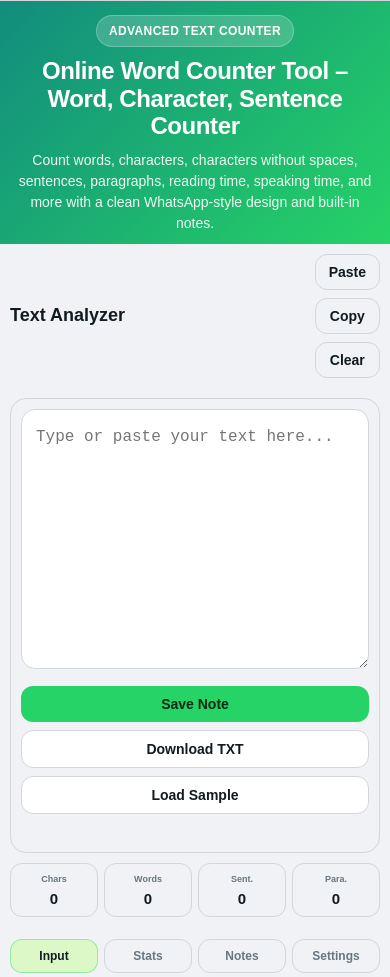
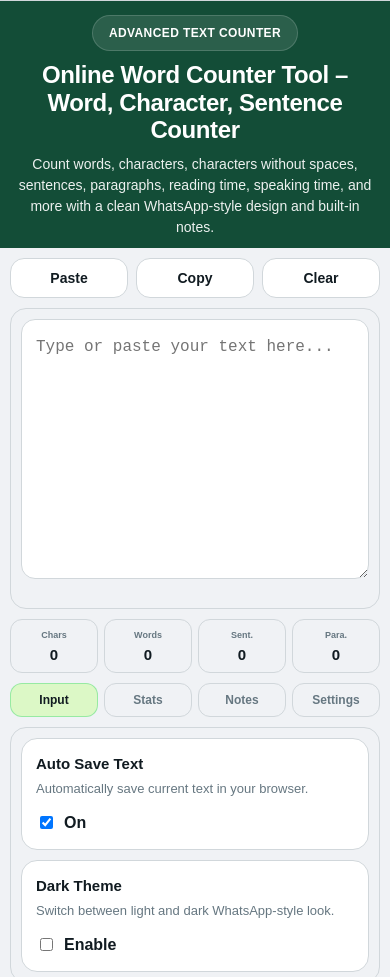
Before and after one commit to shahidlogs/online-word-counter-tool, a plain HTML site: page index.html in a window 390 px wide. Shown: the top 977 px of the page. Drawn offline with Linux system fonts and the light colour scheme.

Commit message:
Update index.html

```diff
--- a/index.html
+++ b/index.html
@@ -33,6 +33,7 @@
       --wa-line:#d1d7db;
       --wa-soft:#f0f2f5;
       --wa-shadow:0 16px 40px rgba(17,27,33,.10);
+      --hero-solid:#134d37;
       --radius-xl:26px;
       --radius-lg:18px;
       --radius-md:14px;
@@ -50,6 +51,7 @@
       --wa-line:#2a3942;
       --wa-soft:#111b21;
       --wa-shadow:0 16px 40px rgba(0,0,0,.35);
+      --hero-solid:#134d37;
     }
 
     *{ box-sizing:border-box; }
@@ -82,17 +84,17 @@
 
     .hero-top{
       padding:18px 18px 10px;
-      background:linear-gradient(135deg,var(--wa-primary-dark),var(--wa-primary));
+      background:var(--hero-solid);
       color:#fff;
       text-align:center;
     }
 
     .eyebrow{
       display:inline-block;
-      padding:6px 12px;
+      padding:8px 16px;
       border-radius:999px;
-      background:rgba(255,255,255,.18);
-      border:1px solid rgba(255,255,255,.24);
+      background:rgba(255,255,255,.10);
+      border:1px solid rgba(255,255,255,.16);
       font-size:12px;
       font-weight:700;
       letter-spacing:.4px;
@@ -127,26 +129,11 @@
       color:var(--wa-text);
     }
 
-    .app-header{
-      display:flex;
-      justify-content:space-between;
-      align-items:center;
-      gap:12px;
+    .top-actions{
+      display:grid;
+      grid-template-columns:repeat(3,1fr);
+      gap:8px;
       margin-bottom:12px;
-      flex-wrap:wrap;
-    }
-
-    .app-title{
-      margin:0;
-      font-size:18px;
-      font-weight:800;
-      color:var(--wa-text);
-    }
-
-    .top-actions{
-      display:flex;
-      gap:8px;
-      flex-wrap:wrap;
     }
 
     .action-btn,
@@ -161,76 +148,19 @@
     }
 
     .action-btn{
-      padding:9px 13px;
-      border-radius:12px;
-      background:var(--wa-soft);
+      padding:11px 13px;
+      border-radius:14px;
+      background:var(--wa-surface);
       color:var(--wa-text);
       border:1px solid var(--wa-line);
-      font-size:14px;
+      font-size:15px;
+      width:100%;
     }
 
-    .action-btn:hover{
+    .action-btn:hover,
+    .main-btn:hover{
       transform:translateY(-1px);
     }
-
-    .tab-row{
-      display:grid;
-      grid-template-columns:repeat(4,1fr);
-      gap:8px;
-      margin-bottom:12px;
-    }
-
-    .tab-btn{
-      padding:10px 8px;
-      border-radius:12px;
-      background:var(--wa-soft);
-      color:var(--wa-muted);
-      border:1px solid var(--wa-line);
-      font-size:14px;
-    }
-
-    .tab-btn.active{
-      background:var(--wa-chat);
-      color:var(--wa-text);
-      border-color:rgba(37,211,102,.38);
-    }
-
-    .summary-grid{
-      display:grid;
-      grid-template-columns:repeat(4,1fr);
-      gap:8px;
-      margin-bottom:12px;
-    }
-
-    .summary-box{
-      background:var(--wa-soft);
-      border:1px solid var(--wa-line);
-      border-radius:14px;
-      padding:9px 8px;
-      min-height:64px;
-      text-align:center;
-      display:flex;
-      flex-direction:column;
-      justify-content:center;
-    }
-
-    .summary-label{
-      font-size:11px;
-      font-weight:700;
-      color:var(--wa-muted);
-      margin-bottom:4px;
-    }
-
-    .summary-value{
-      font-size:21px;
-      font-weight:800;
-      line-height:1.05;
-      color:var(--wa-text);
-      word-break:break-word;
-    }
-
-    .panel{ display:none; }
-    .panel.active{ display:block; }
 
     .editor-card,
     .stats-card,
@@ -243,7 +173,7 @@
     }
 
     .textarea-wrap{
-      margin-bottom:10px;
+      margin-bottom:12px;
     }
 
     textarea{
@@ -286,9 +216,64 @@
       border:1px solid var(--wa-line);
     }
 
-    .main-btn:hover{
-      transform:translateY(-1px);
+    .summary-grid{
+      display:grid;
+      grid-template-columns:repeat(4,1fr);
+      gap:8px;
+      margin:12px 0;
     }
+
+    .summary-box{
+      background:var(--wa-soft);
+      border:1px solid var(--wa-line);
+      border-radius:14px;
+      padding:9px 8px;
+      min-height:64px;
+      text-align:center;
+      display:flex;
+      flex-direction:column;
+      justify-content:center;
+    }
+
+    .summary-label{
+      font-size:11px;
+      font-weight:700;
+      color:var(--wa-muted);
+      margin-bottom:4px;
+    }
+
+    .summary-value{
+      font-size:21px;
+      font-weight:800;
+      line-height:1.05;
+      color:var(--wa-text);
+      word-break:break-word;
+    }
+
+    .tab-row{
+      display:grid;
+      grid-template-columns:repeat(4,1fr);
+      gap:8px;
+      margin-bottom:12px;
+    }
+
+    .tab-btn{
+      padding:10px 8px;
+      border-radius:12px;
+      background:var(--wa-soft);
+      color:var(--wa-muted);
+      border:1px solid var(--wa-line);
+      font-size:14px;
+    }
+
+    .tab-btn.active{
+      background:var(--wa-chat);
+      color:var(--wa-text);
+      border-color:rgba(37,211,102,.38);
+    }
+
+    .panel{ display:none; }
+    .panel.active{ display:block; }
 
     .status-line{
       margin-top:10px;
@@ -457,6 +442,10 @@
       color:var(--wa-text);
     }
 
+    .input-footer-actions{
+      margin-top:12px;
+    }
+
     .bottom-text{
       margin-top:18px;
       padding:20px 18px 8px;
@@ -557,26 +546,36 @@
         border:none;
       }
 
-      .app-header{
-        padding:0 0 10px;
+      .editor-card,
+      .stats-card,
+      .notes-card,
+      .settings-card{
+        padding:10px;
+        border-radius:16px;
+      }
+
+      .top-actions{
+        grid-template-columns:repeat(3,1fr);
+        gap:8px;
         margin-bottom:10px;
       }
 
-      .tab-row{
-        grid-template-columns:repeat(4,1fr);
-        gap:6px;
-        order:2;
+      .action-btn{
+        font-size:14px;
+        padding:11px 8px;
       }
 
-      .tab-btn{
-        font-size:12px;
-        padding:9px 6px;
+      textarea{
+        min-height:260px;
+        font-size:16px;
+        padding:14px;
+        border-radius:14px;
       }
 
       .summary-grid{
         grid-template-columns:repeat(4,1fr);
         gap:6px;
-        order:3;
+        margin:10px 0;
       }
 
       .summary-box{
@@ -593,61 +592,30 @@
         font-size:16px;
       }
 
-      textarea{
-        min-height:260px;
-        font-size:16px;
-        padding:14px;
-        border-radius:14px;
+      .tab-row{
+        grid-template-columns:repeat(4,1fr);
+        gap:6px;
+        margin-bottom:10px;
       }
 
-      .editor-card,
-      .stats-card,
-      .notes-card,
-      .settings-card{
-        padding:10px;
-        border-radius:16px;
+      .tab-btn{
+        font-size:12px;
+        padding:9px 6px;
       }
 
       .editor-actions,
-      .top-actions,
       .notes-top{
         display:grid;
-        grid-template-columns:1fr 1fr;
+        grid-template-columns:1fr;
       }
 
       .action-btn,
       .main-btn{
         width:100%;
       }
-
-      /* mobile par input sab se pehle */
-      .mobile-priority{
-        display:flex;
-        flex-direction:column;
-      }
-
-      .mobile-priority .panel.active{
-        order:1;
-      }
-
-      .mobile-priority .summary-grid{
-        order:2;
-        margin-top:10px;
-      }
-
-      .mobile-priority .tab-row{
-        order:3;
-        margin-top:10px;
-      }
     }
 
     @media (max-width:430px){
-      .editor-actions,
-      .top-actions,
-      .notes-top{
-        grid-template-columns:1fr;
-      }
-
       .summary-grid{
         grid-template-columns:repeat(4,1fr);
       }
@@ -658,6 +626,10 @@
 
       .summary-label{
         font-size:9px;
+      }
+
+      .top-actions{
+        grid-template-columns:repeat(3,1fr);
       }
     }
   </style>
@@ -694,21 +666,18 @@
       </div>
 
       <div class="app-shell">
-        <div class="app-card mobile-priority">
-          <div class="app-header">
-            <h2 class="app-title">Text Analyzer</h2>
-            <div class="top-actions">
-              <button class="action-btn" id="pasteBtn">Paste</button>
-              <button class="action-btn" id="copyBtn">Copy</button>
-              <button class="action-btn" id="clearBtn">Clear</button>
-            </div>
+        <div class="app-card">
+
+          <div class="top-actions">
+            <button class="action-btn" id="pasteBtn">Paste</button>
+            <button class="action-btn" id="copyBtn">Copy</button>
+            <button class="action-btn" id="clearBtn">Clear</button>
           </div>
 
-          <div class="tab-row">
-            <button class="tab-btn active" data-tab="inputPanel">Input</button>
-            <button class="tab-btn" data-tab="statsPanel">Stats</button>
-            <button class="tab-btn" data-tab="notesPanel">Notes</button>
-            <button class="tab-btn" data-tab="settingsPanel">Settings</button>
+          <div class="editor-card">
+            <div class="textarea-wrap">
+              <textarea id="text" placeholder="Type or paste your text here..." autocapitalize="off" autocomplete="off" autocorrect="off" spellcheck="false"></textarea>
+            </div>
           </div>
 
           <div class="summary-grid">
@@ -730,18 +699,46 @@
             </div>
           </div>
 
+          <div class="tab-row">
+            <button class="tab-btn active" data-tab="inputPanel">Input</button>
+            <button class="tab-btn" data-tab="statsPanel">Stats</button>
+            <button class="tab-btn" data-tab="notesPanel">Notes</button>
+            <button class="tab-btn" data-tab="settingsPanel">Settings</button>
+          </div>
+
           <div class="panel active" id="inputPanel">
-            <div class="editor-card">
-              <div class="textarea-wrap">
-                <textarea id="text" placeholder="Type or paste your text here..." autocapitalize="off" autocomplete="off" autocorrect="off" spellcheck="false"></textarea>
+            <div class="settings-card" style="margin-bottom:12px;">
+              <div class="settings-list">
+                <div class="setting-row">
+                  <div class="setting-text">
+                    <h3>Auto Save Text</h3>
+                    <p>Automatically save current text in your browser.</p>
+                  </div>
+                  <label class="switch">
+                    <input type="checkbox" id="autosaveToggle" checked>
+                    <span>On</span>
+                  </label>
+                </div>
+
+                <div class="setting-row">
+                  <div class="setting-text">
+                    <h3>Dark Theme</h3>
+                    <p>Switch between light and dark WhatsApp-style look.</p>
+                  </div>
+                  <label class="switch">
+                    <input type="checkbox" id="darkModeToggle">
+                    <span>Enable</span>
+                  </label>
+                </div>
               </div>
+            </div>
 
+            <div class="editor-card input-footer-actions">
               <div class="editor-actions">
                 <button class="main-btn" id="saveNoteBtn">Save Note</button>
                 <button class="main-btn secondary" id="downloadBtn">Download TXT</button>
                 <button class="main-btn secondary" id="sampleBtn">Load Sample</button>
               </div>
-
               <div class="status-line" id="statusLine"></div>
             </div>
           </div>
@@ -797,7 +794,7 @@
                 <button class="main-btn" id="saveNoteBtn2">Save Current Text</button>
                 <button class="main-btn secondary" id="exportNotesBtn">Export Notes</button>
               </div>
-              <div id="notesWrap"></div>
+              <div id="notesWrap" style="margin-top:12px;"></div>
             </div>
           </div>
 
@@ -810,7 +807,7 @@
                     <p>Automatically save current text in your browser.</p>
                   </div>
                   <label class="switch">
-                    <input type="checkbox" id="autosaveToggle" checked>
+                    <input type="checkbox" id="autosaveToggleClone">
                     <span>On</span>
                   </label>
                 </div>
@@ -821,13 +818,14 @@
                     <p>Switch between light and dark WhatsApp-style look.</p>
                   </div>
                   <label class="switch">
-                    <input type="checkbox" id="darkModeToggle">
+                    <input type="checkbox" id="darkModeToggleClone">
                     <span>Enable</span>
                   </label>
                 </div>
               </div>
             </div>
           </div>
+
         </div>
       </div>
 
@@ -916,14 +914,16 @@
     const notesWrap = document.getElementById("notesWrap");
     const autosaveToggle = document.getElementById("autosaveToggle");
     const darkModeToggle = document.getElementById("darkModeToggle");
+    const autosaveToggleClone = document.getElementById("autosaveToggleClone");
+    const darkModeToggleClone = document.getElementById("darkModeToggleClone");
 
     const tabButtons = document.querySelectorAll(".tab-btn");
     const panels = document.querySelectorAll(".panel");
 
-    const STORAGE_TEXT = "owct_saved_text_v3";
-    const STORAGE_NOTES = "owct_saved_notes_v3";
-    const STORAGE_AUTOSAVE = "owct_autosave_v3";
-    const STORAGE_DARKMODE = "owct_darkmode_v3";
+    const STORAGE_TEXT = "owct_saved_text_v4";
+    const STORAGE_NOTES = "owct_saved_notes_v4";
+    const STORAGE_AUTOSAVE = "owct_autosave_v4";
+    const STORAGE_DARKMODE = "owct_darkmode_v4";
 
     function showStatus(message) {
       statusLine.textContent = message;
@@ -1152,6 +1152,35 @@
       });
     }
 
+    function syncSettingsToggles() {
+      autosaveToggleClone.checked = autosaveToggle.checked;
+      darkModeToggleClone.checked = darkModeToggle.checked;
+    }
+
+    function setAutosaveState(isOn, showMessage = true) {
+      autosaveToggle.checked = isOn;
+      autosaveToggleClone.checked = isOn;
+      localStorage.setItem(STORAGE_AUTOSAVE, isOn ? "1" : "0");
+
+      if (isOn) {
+        localStorage.setItem(STORAGE_TEXT, text.value);
+        if (showMessage) showStatus("Auto save enabled.");
+      } else {
+        if (showMessage) showStatus("Auto save disabled.");
+      }
+    }
+
+    function setDarkModeState(isOn, showMessage = true) {
+      darkModeToggle.checked = isOn;
+      darkModeToggleClone.checked = isOn;
+      document.body.classList.toggle("dark-mode", isOn);
+      localStorage.setItem(STORAGE_DARKMODE, isOn ? "1" : "0");
+
+      if (showMessage) {
+        showStatus(isOn ? "Dark mode enabled." : "Light mode enabled.");
+      }
+    }
+
     tabButtons.forEach(btn => {
       btn.addEventListener("click", () => switchTab(btn.dataset.tab));
     });
@@ -1221,34 +1250,36 @@
     });
 
     autosaveToggle.addEventListener("change", function() {
-      localStorage.setItem(STORAGE_AUTOSAVE, autosaveToggle.checked ? "1" : "0");
-      if (autosaveToggle.checked) {
-        localStorage.setItem(STORAGE_TEXT, text.value);
-        showStatus("Auto save enabled.");
-      } else {
-        showStatus("Auto save disabled.");
-      }
+      setAutosaveState(autosaveToggle.checked);
+    });
+
+    autosaveToggleClone.addEventListener("change", function() {
+      setAutosaveState(autosaveToggleClone.checked);
     });
 
     darkModeToggle.addEventListener("change", function() {
-      document.body.classList.toggle("dark-mode", darkModeToggle.checked);
-      localStorage.setItem(STORAGE_DARKMODE, darkModeToggle.checked ? "1" : "0");
-      showStatus(darkModeToggle.checked ? "Dark mode enabled." : "Light mode enabled.");
+      setDarkModeState(darkModeToggle.checked);
+    });
+
+    darkModeToggleClone.addEventListener("change", function() {
+      setDarkModeState(darkModeToggleClone.checked);
     });
 
     (function init() {
       const savedAutosave = localStorage.getItem(STORAGE_AUTOSAVE);
-      autosaveToggle.checked = savedAutosave !== "0";
+      const autosaveOn = savedAutosave !== "0";
+      setAutosaveState(autosaveOn, false);
 
       const savedDark = localStorage.getItem(STORAGE_DARKMODE);
-      darkModeToggle.checked = savedDark === "1";
-      document.body.classList.toggle("dark-mode", darkModeToggle.checked);
+      const darkOn = savedDark === "1";
+      setDarkModeState(darkOn, false);
 
       if (autosaveToggle.checked) {
         const savedText = localStorage.getItem(STORAGE_TEXT);
         if (savedText) text.value = savedText;
       }
 
+      syncSettingsToggles();
       renderNotes();
       updateCounts();
     })();
```
